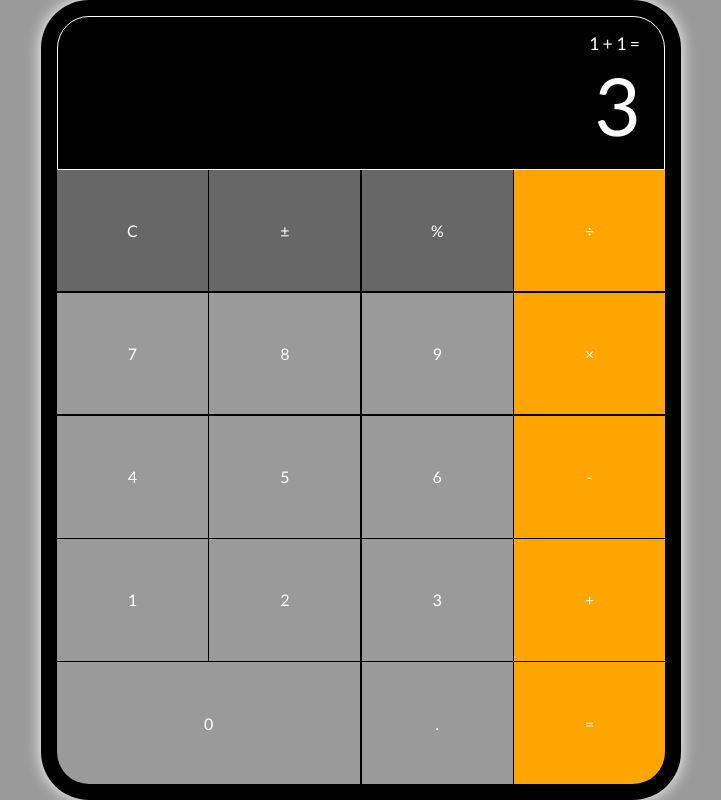
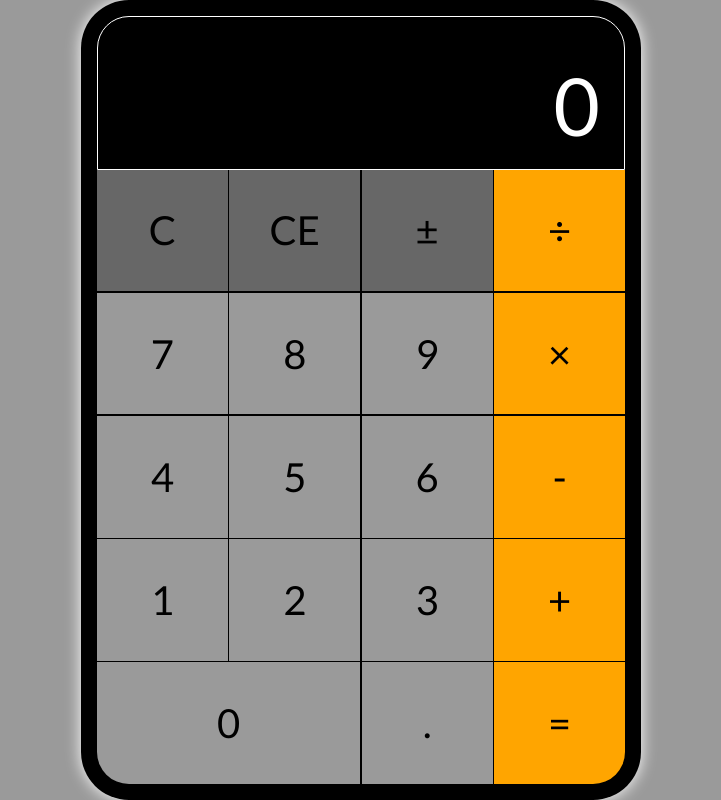
Before and after one commit to Maxsawdust/TS-calculator, a React (Vite) app: page / in a window 1280 px wide. Shown: the whole page, without its empty margins (279-1000 px from the left). Built offline with nearby package versions, Linux system fonts and the light colour scheme.

Commit message:
begin functionality programming

```diff
--- a/src/App.tsx
+++ b/src/App.tsx
@@ -1,10 +1,13 @@
 import "./App.css";
 import { CalcBody } from "./components";
+import AppProvider from "./context/displayContext";
 
 function App() {
   return (
     <div className="App">
-      <CalcBody />
+      <AppProvider>
+        <CalcBody />
+      </AppProvider>
     </div>
   );
 }
--- a/src/components/ButtonContainer/ButtonContainer.tsx
+++ b/src/components/ButtonContainer/ButtonContainer.tsx
@@ -6,30 +6,31 @@ export interface ButtonContentTypes {
   content: string;
   color?: "dark" | "orange";
   width?: number;
+  type?: "modifier" | "operator" | "number";
 }
 
 export default function ButtonContainer() {
   // array to store button information
   const buttonContents: ButtonContentTypes[] = [
-    { content: "C", color: "dark" },
-    { content: "±", color: "dark" },
-    { content: "%", color: "dark" },
-    { content: "÷", color: "orange" },
+    { content: "C", color: "dark", type: "modifier" },
+    { content: "CE", color: "dark", type: "modifier" },
+    { content: "±", color: "dark", type: "modifier" },
+    { content: "÷", color: "orange", type: "operator" },
     { content: "7" },
     { content: "8" },
     { content: "9" },
-    { content: "×", color: "orange" },
+    { content: "×", color: "orange", type: "operator" },
     { content: "4" },
     { content: "5" },
     { content: "6" },
-    { content: "-", color: "orange" },
+    { content: "-", color: "orange", type: "operator" },
     { content: "1" },
     { content: "2" },
     { content: "3" },
-    { content: "+", color: "orange" },
+    { content: "+", color: "orange", type: "operator" },
     { content: "0", width: 2 },
     { content: "." },
-    { content: "=", color: "orange" },
+    { content: "=", color: "orange", type: "operator" },
   ];
 
   return (
@@ -41,6 +42,8 @@ export default function ButtonContainer() {
             content={symbol.content}
             color={symbol.color && symbol.color}
             width={symbol.width && symbol.width}
+            type={symbol.type || "number"}
+            key={symbol.content}
           />
         );
       })}
--- a/src/components/CalcBody/CalcBody.css
+++ b/src/components/CalcBody/CalcBody.css
@@ -1,6 +1,6 @@
 .CalcBody {
   /* sizing */
-  width: 40rem;
+  width: 35rem;
   height: 50rem;
   padding: 1rem;
   display: flex;
--- a/src/components/CalculatorButton/CalculatorButton.css
+++ b/src/components/CalculatorButton/CalculatorButton.css
@@ -1,8 +1,21 @@
 .CalculatorButton {
+  font-size: 2.5rem;
+  /* display */
   display: flex;
   justify-content: center;
   align-items: center;
+  /* styling */
   background-color: #676767;
+  border: none;
+  cursor: pointer;
+}
+
+.CalculatorButton:hover {
+  opacity: 0.9;
+}
+
+.CalculatorButton:active {
+  font-size: 2.4rem;
 }
 
 /* specific border-radii */
--- a/src/components/CalculatorButton/CalculatorButton.tsx
+++ b/src/components/CalculatorButton/CalculatorButton.tsx
@@ -1,10 +1,17 @@
 import "./CalculatorButton.css";
 import { ButtonContentTypes } from "../ButtonContainer/ButtonContainer";
+import { useContext } from "react";
+import {
+  CalculationContext,
+  EqualsContext,
+  ResultContext,
+} from "../../context/displayContext";
 
 export default function CalculatorButton({
   content,
   color,
   width,
+  type,
 }: ButtonContentTypes) {
   // map to store colours based on props
   const buttonColors = {
@@ -12,17 +19,104 @@ export default function CalculatorButton({
     orange: "orange",
   };
 
+  // accessing result display from context
+  const { resultDisplay, setResultDisplay } = useContext(ResultContext);
+  // accessing calculationDisplay from context
+  const { calculationDisplay, setCalculationDisplay } =
+    useContext(CalculationContext);
+  // accessing boolean equals value
+  const { equalsPressed, setEqualsPressed } = useContext(EqualsContext);
+
+  const handleClick = () => {
+    // handling behaviour for number buttons
+    if (type === "number") {
+      if (equalsPressed) {
+        setResultDisplay(content);
+        setEqualsPressed(false);
+        return;
+      }
+
+      // resetting the initial value of 0 unless the user clicks "."
+      if (resultDisplay === "0" && content !== ".") setResultDisplay("");
+      // making sure the display cannot have more than 10 characters
+      if (resultDisplay.length === 10) return;
+      // adding the clicked button's string to the value
+      setResultDisplay((prev) => prev + content);
+    }
+
+    // handling behaviour for modifier buttons
+    else if (type === "modifier") {
+      // switch statement to determine what to do on button press
+      switch (content) {
+        // clear all
+        case "C":
+          setResultDisplay("0");
+          setCalculationDisplay(null);
+          break;
+        // clear the entry
+        case "CE":
+          setResultDisplay("0");
+          break;
+        // switch polarity
+        case "±":
+          if (resultDisplay !== "0") {
+            if (resultDisplay.charAt(0) === "-") {
+              setResultDisplay((prev) => prev.slice(1));
+            } else {
+              setResultDisplay((prev) => "-" + prev);
+            }
+          }
+          break;
+      }
+    }
+    // handling behaviour for operator buttons
+    else {
+      if (content === "=") {
+        // update boolean state
+        setEqualsPressed(true);
+        // do the calculation
+        const result = doCalculation();
+        // display result of calculation
+        setResultDisplay(result);
+        // display the calculation done in calculationDisplay
+        updateDisplay();
+      } else {
+        // set the calculation display to the result display + the operator
+        updateDisplay();
+        // clear result display
+        setResultDisplay("0");
+      }
+    }
+  };
+
+  const doCalculation = () => {
+    if (calculationDisplay === null) {
+      return resultDisplay;
+    }
+    return "egg";
+  };
+
+  const updateDisplay = () => {
+    setCalculationDisplay((prev) => {
+      if (prev !== null) {
+        return prev + " " + resultDisplay + " " + content;
+      } else {
+        return resultDisplay + " " + content;
+      }
+    });
+  };
+
   return (
     //
-    <div
+    <button
       className="CalculatorButton"
       // defining backgroundColor and gridColum properties based on props
       style={{
         backgroundColor: color ? buttonColors[color] : "#9a9a9a",
         gridColumn: width && `span ${width}`,
       }}
-    >
+      onClick={handleClick}>
       {content}
-    </div>
+    </button>
   );
 }
--- a/src/components/Screen/Screen.tsx
+++ b/src/components/Screen/Screen.tsx
@@ -1,12 +1,19 @@
+import { useContext } from "react";
 import "./Screen.css";
+import {
+  CalculationContext,
+  ResultContext,
+} from "../../context/displayContext";
 
 export default function Screen() {
+  const { resultDisplay } = useContext(ResultContext);
+  const { calculationDisplay } = useContext(CalculationContext);
+
   return (
-    //
     <div className="Screen">
-      <div className="calculation">1 + 1 =</div>
+      <div className="calculation">{calculationDisplay}</div>
 
-      <div className="result">3</div>
+      <div className="result">{resultDisplay}</div>
     </div>
   );
 }
--- /dev/null
+++ b/src/context/displayContext.tsx
@@ -0,0 +1,54 @@
+import { createContext, Dispatch, SetStateAction, useState } from "react";
+
+interface ResultContextType {
+  resultDisplay: string;
+  setResultDisplay: Dispatch<SetStateAction<string>>;
+}
+
+export const ResultContext = createContext<ResultContextType>({
+  resultDisplay: "0",
+  setResultDisplay: () => {},
+});
+
+interface CalculationContextType {
+  calculationDisplay: string | null;
+  setCalculationDisplay: Dispatch<SetStateAction<string | null>>;
+}
+
+export const CalculationContext = createContext<CalculationContextType>({
+  calculationDisplay: null,
+  setCalculationDisplay: () => {},
+});
+
+interface EqualsContextType {
+  equalsPressed: boolean;
+  setEqualsPressed: Dispatch<SetStateAction<boolean>>;
+}
+
+export const EqualsContext = createContext<EqualsContextType>({
+  equalsPressed: false,
+  setEqualsPressed: () => {},
+});
+
+export default function AppProvider({
+  children,
+}: {
+  children: React.ReactElement;
+}) {
+  const [resultDisplay, setResultDisplay] = useState("0");
+  const [calculationDisplay, setCalculationDisplay] = useState<string | null>(
+    null
+  );
+  const [equalsPressed, setEqualsPressed] = useState(false);
+
+  return (
+    <ResultContext.Provider value={{ resultDisplay, setResultDisplay }}>
+      <CalculationContext.Provider
+        value={{ calculationDisplay, setCalculationDisplay }}>
+        <EqualsContext.Provider value={{ equalsPressed, setEqualsPressed }}>
+          {children}
+        </EqualsContext.Provider>
+      </CalculationContext.Provider>
+    </ResultContext.Provider>
+  );
+}
```
